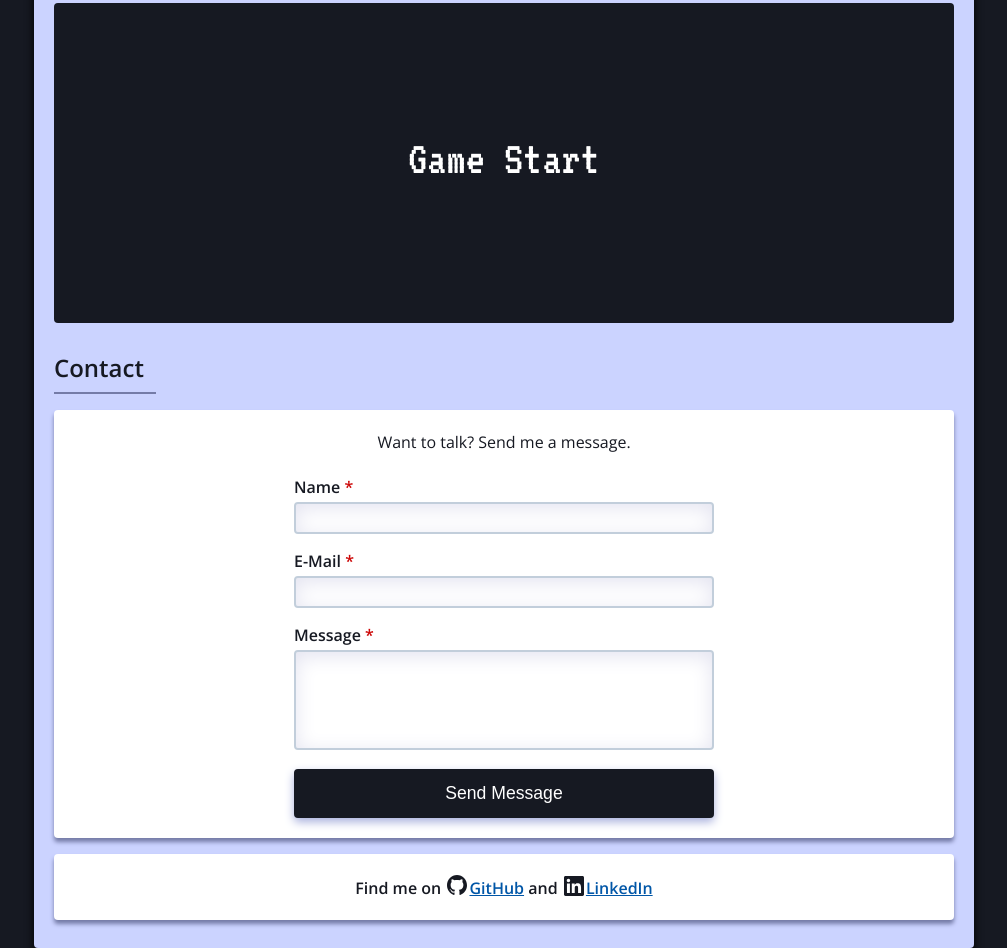
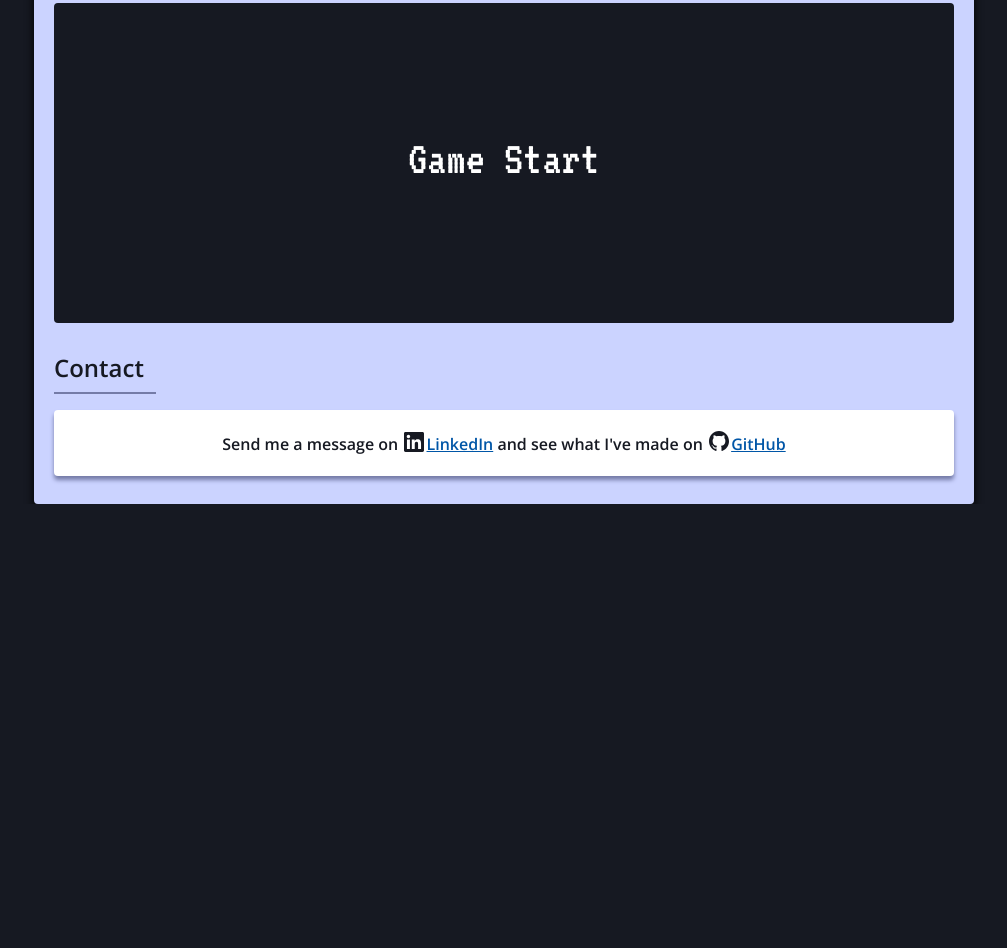
Before and after one commit to wqgc/wqgc.github.io, a website: page index.html in a window 1280 px wide. Shown: the part 1220-2168 px from the top of the page, without its empty margins (136-1143 px from the left). After the commit the page ends 1724 px from the top, so only its background shows below. Drawn offline with nearby package versions, Linux system fonts and the light colour scheme.

Commit message:
updated contact method

```diff
--- a/index.html
+++ b/index.html
@@ -125,55 +125,21 @@
                     <h2>Contact</h2>
                     <hr>
                     <div class='box js-only'>
-                        <p id='contact-head' class='center-text'>
-                            Want to talk?
-                            <span class='nowrap'>Send me a message.</span>
-                        </p>
-                        <form id='contact-form'>
-                            <div>
-                                <label for='name-input'>
-                                    Name
-                                </label>
-                                <input id='name-input' type='text' name='name'>
-                            </div>
-                            <div id='name-error' class='required error'></div>
-                            <div>
-                                <label for='email-input'>
-                                    E-Mail
-                                </label>
-                                <input id='email-input' type='text' name='email'>
-                            </div>
-                            <div id='email-error' class='required error'></div>
-                            <div>
-                                <label for='content-input'>
-                                    Message
-                                </label>
-                                <textarea id='content-input' name='content'></textarea>
-                            </div>
-                            <label for='hp' class='hp' style='display: none'>Do not fill this</label>
-                            <input id='hp' type='text' name='dont-fill' class='hp' tabindex='-1'>
-                            <div id='content-error' class='required error'></div>
-                            <button id='send'>
-                                Send Message
-                            </button>
-                            <div id='general-error' class='required center-text error'></div>
-                            <div id='general-success' class='success center-text error'></div>
-                        </form>
-                    </div>
-                    <div class='box'>
                         <strong>
                             <p class='center-text'>
-                                Find me on
                                 <span class='nowrap'>
+                                    Send me a message on
+                                    <span class='linkedin-icon'>
+                                        <img src='/svgs/linkedin-icon.svg' title='LinkedIn Logo' alt='LinkedIn' width=20/>
+                                    </span>
+                                    <a href='https://www.linkedin.com/in/rashellehopkins/' target='_blank' rel='noreferrer noopener'>LinkedIn</a>
+                                </span>
+                                <span class='nowrap'>
+                                    and see what I've made on
                                     <span class='github-icon'>
                                             <img src='/svgs/github-icon.svg' title='GitHub Logo' alt='GitHub' width=20/>
                                     </span>
                                     <a href='https://github.com/wqgc' target='_blank' rel='noreferrer noopener'>GitHub</a>
-                                    and
-                                    <span class='linkedin-icon'>
-                                        <img src='/svgs/linkedin-icon.svg' title='LinkedIn Logo' alt='LinkedIn' width=20/>
-                                    </span>
-                                    <a href='https://www.linkedin.com/in/rashellehopkins/' target='_blank' rel='noreferrer noopener'>LinkedIn</a>
                                 </span>
                             </p>
                         </strong>
```
Also changed, not shown: ts/contact.ts (+12 -0 lines), 1 other file.
